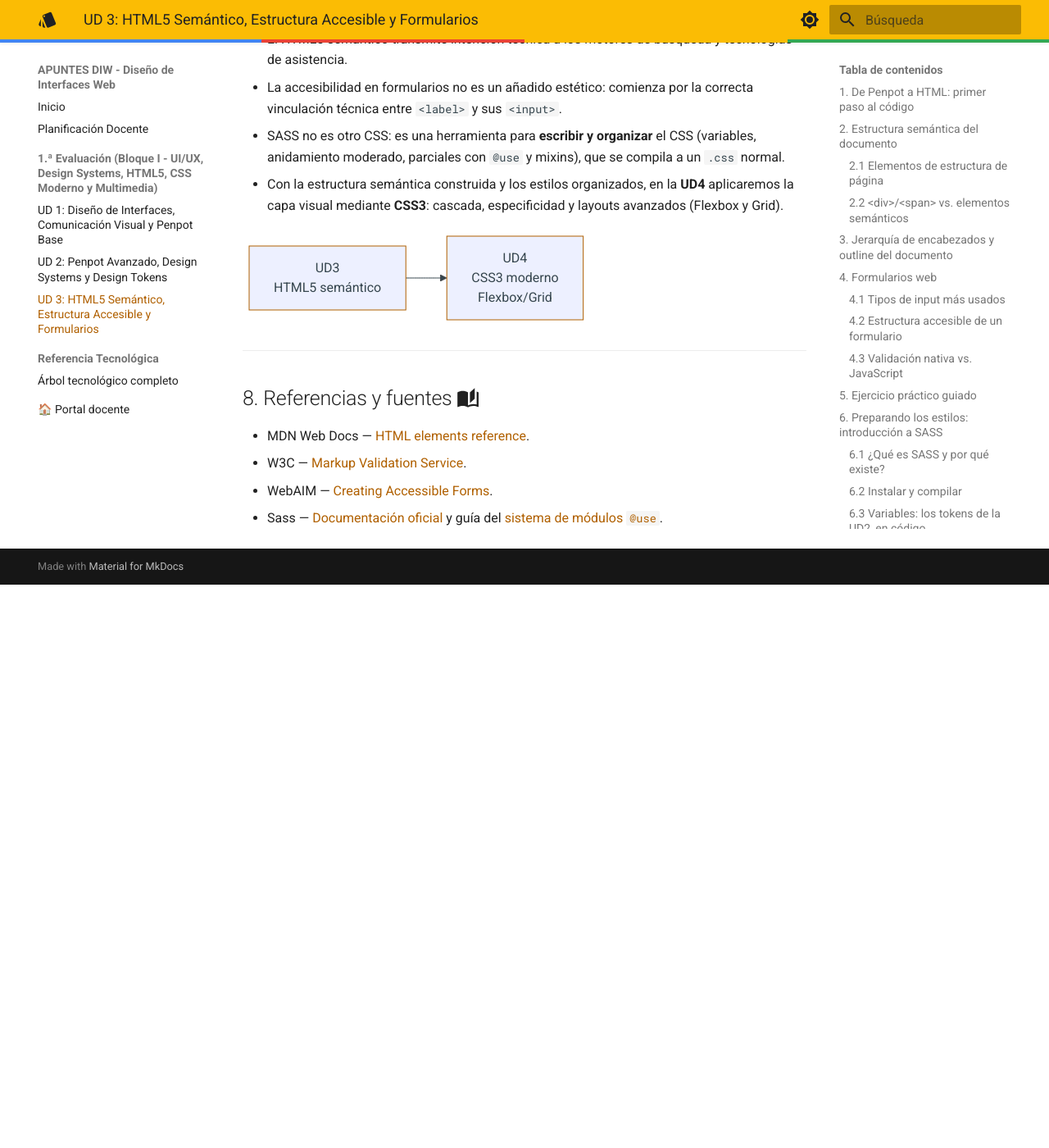
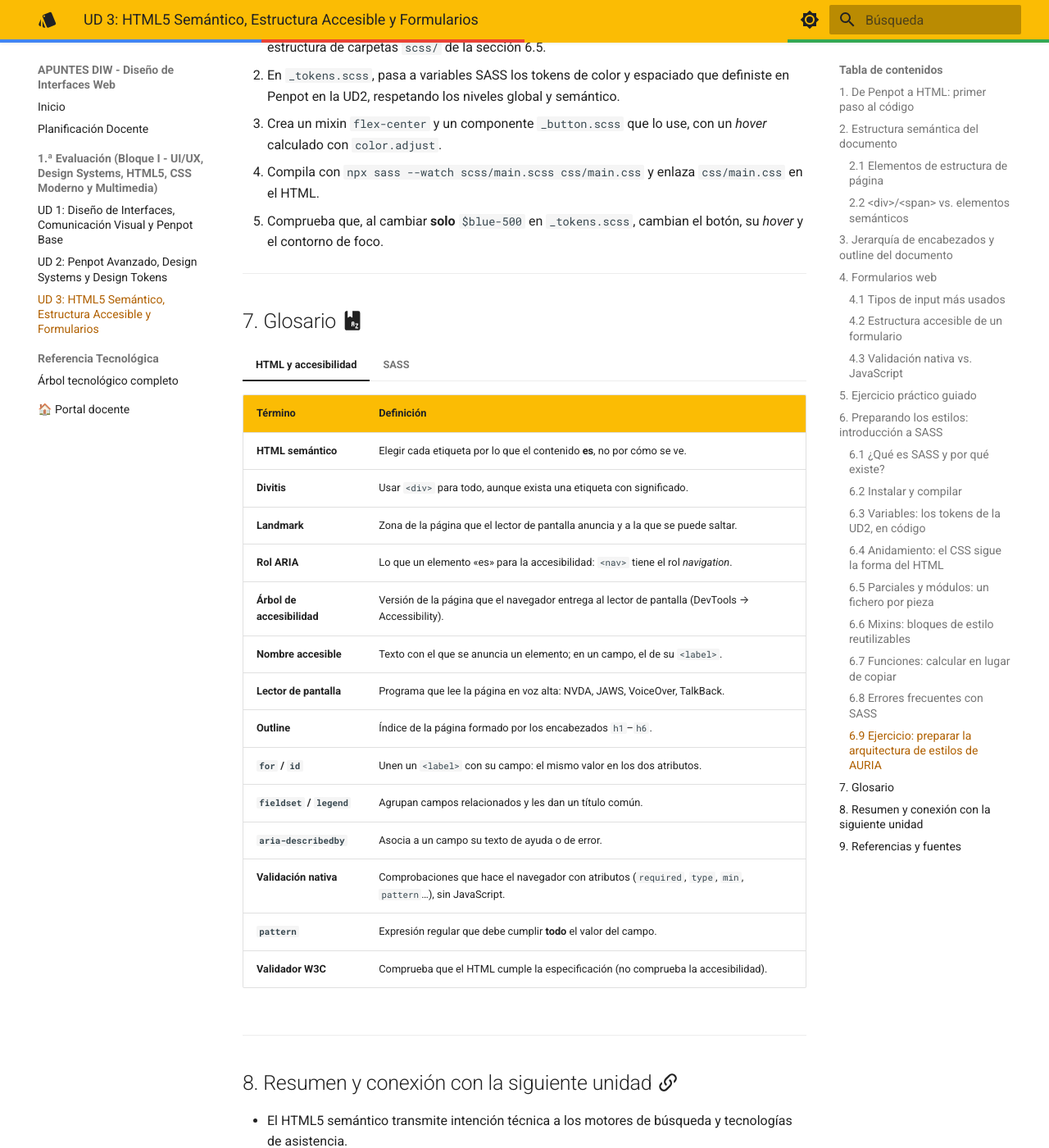
Before and after one commit to jmfiorisies/diw, an MkDocs documentation site: the page built from docs/unidades/ud03.md, in a window 1280 px wide and 1400 px high, scrolled down 11405 px. Shown: the whole window at 82% size. Built offline with MkDocs 1.6.1 and Material for MkDocs 9.7.7, drawn with Linux system fonts in a browser that asks for light colours; before the commit the page ends 12118 px from its top, so only the background shows below that; some of the changed text lies outside the part shown.

Commit message:
UD1-UD3: presentaciones en PDF y mejoras en la UD3
- Botón de descarga de la presentación de clase (PDF) al inicio de UD1, UD2 y UD3
- UD3: nota sobre el marco legal de accesibilidad (RD 1112/2018 y Ley 11/2023)
- UD3: glosario de HTML/accesibilidad y de SASS
- UD3: mixin focus-visible con el token de marca; @import se elimina en Dart Sass 3.0

Co-Authored-By: Claude Opus 5.5 <noreply@anthropic.com>

````diff
--- a/docs/stylesheets/extra.css
+++ b/docs/stylesheets/extra.css
@@ -24,3 +24,14 @@
   font-weight: 700;
 }
 .md-typeset table:not([class]) tr:hover { background-color: color-mix(in srgb, var(--asig) 6%, transparent); }
+
+/* Presentación de clase (PDF) al inicio de cada unidad */
+.md-typeset .presentacion {
+  display: flex; flex-wrap: wrap; align-items: center; justify-content: space-between; gap: .6rem 1rem;
+  padding: .8rem 1rem; margin: 1rem 0;
+  border: 1px solid color-mix(in srgb, var(--asig) 60%, transparent); border-radius: .4rem;
+  background: color-mix(in srgb, var(--asig) 10%, transparent);
+}
+.md-typeset .presentacion p { margin: 0; }
+.md-typeset .presentacion .md-button { margin: 0; }
+.md-typeset .presentacion__icono { color: var(--md-accent-fg-color); }
--- a/docs/unidades/ud03.md
+++ b/docs/unidades/ud03.md
@@ -1,4 +1,10 @@
 # UD3 · HTML5 Semántico, Estructura Accesible y Formularios :material-language-html5:
+
+<div class="presentacion" markdown>
+:material-presentation-play:{ .presentacion__icono } **Presentación de clase** · 45 diapositivas para seguir la unidad
+
+[:material-file-pdf-box: Abrir o descargar el PDF](../assets/presentaciones/DIW-UD3.pdf){ .md-button .md-button--primary target="_blank" }
+</div>
 
 ## 1. De Penpot a HTML: primer paso al código :material-arrow-decision-outline:
 
@@ -65,6 +71,10 @@ flowchart TD
 
 !!! warning "El peligro de la 'divitis'"
     Usar `<div>` para todo no rompe la página visualmente, pero sí destruye la **navegación por landmarks** de los lectores de pantalla. Este es el motivo por el que **RA2.a** existe como criterio independiente. Lo evaluaremos en profundidad en la auditoría de accesibilidad del **RA5** (UD9-UD10).
+
+!!! info "La accesibilidad también es ley"
+    En España, el **RD 1112/2018** obliga a que las webs y apps del sector público sean accesibles. Además, desde el **28 de junio de 2025** la **Ley 11/2023** (que incorpora el Acta Europea de Accesibilidad, Directiva (UE) 2019/882) extiende la obligación a servicios privados como el **comercio electrónico**, la banca o el transporte, salvo las microempresas. Una tienda online como AURIA está, por tanto, obligada.
+
 
 ---
 
@@ -312,7 +322,7 @@ proyecto/
 ```
 
 !!! info "`@use` en lugar de `@import`"
-    En tutoriales antiguos verás `@import`. Está **obsoleto** en SASS y desaparecerá en la próxima versión del compilador. Con `@use`, cada fichero declara qué necesita, y las variables no se mezclan entre ficheros sin querer. Sin `as *`, se usan con prefijo: `tokens.$space-md`.
+    En tutoriales antiguos verás `@import`. Está **obsoleto** desde Dart Sass 1.80 y se eliminará en Dart Sass 3.0. Con `@use`, cada fichero declara qué necesita, y las variables no se mezclan entre ficheros sin querer. Sin `as *`, se usan con prefijo: `tokens.$space-md`.
 
 ### 6.6 Mixins: bloques de estilo reutilizables
 
@@ -327,9 +337,11 @@ Un **mixin** es un bloque de declaraciones con nombre que puedes "pegar" donde q
   gap: $gap;
 }
 
+@use 'tokens' as *;
+
 @mixin focus-visible {
   &:focus-visible {
-    outline: 3px solid #1E88E5;
+    outline: 3px solid $color-brand-primary;
     outline-offset: 2px;
   }
 }
@@ -390,11 +402,53 @@ Así el color de *hover* **depende** del color de marca: si cambia el azul, el *
 2. En `_tokens.scss`, pasa a variables SASS los tokens de color y espaciado que definiste en Penpot en la UD2, respetando los niveles global y semántico.
 3. Crea un mixin `flex-center` y un componente `_button.scss` que lo use, con un *hover* calculado con `color.adjust`.
 4. Compila con `npx sass --watch scss/main.scss css/main.css` y enlaza `css/main.css` en el HTML.
-5. Comprueba que, al cambiar **solo** `$blue-500` en `_tokens.scss`, cambian el botón y su *hover*.
+5. Comprueba que, al cambiar **solo** `$blue-500` en `_tokens.scss`, cambian el botón, su *hover* y el contorno de foco.
 
 ---
 
-## 7. Resumen y conexión con la siguiente unidad :material-link-variant:
+## 7. Glosario :material-book-alphabet:
+
+=== "HTML y accesibilidad"
+
+    | Término | Definición |
+    | --- | --- |
+    | **HTML semántico** | Elegir cada etiqueta por lo que el contenido **es**, no por cómo se ve. |
+    | **Divitis** | Usar `<div>` para todo, aunque exista una etiqueta con significado. |
+    | **Landmark** | Zona de la página que el lector de pantalla anuncia y a la que se puede saltar. |
+    | **Rol ARIA** | Lo que un elemento «es» para la accesibilidad: `<nav>` tiene el rol *navigation*. |
+    | **Árbol de accesibilidad** | Versión de la página que el navegador entrega al lector de pantalla (DevTools → Accessibility). |
+    | **Nombre accesible** | Texto con el que se anuncia un elemento; en un campo, el de su `<label>`. |
+    | **Lector de pantalla** | Programa que lee la página en voz alta: NVDA, JAWS, VoiceOver, TalkBack. |
+    | **Outline** | Índice de la página formado por los encabezados `h1`–`h6`. |
+    | **`for` / `id`** | Unen un `<label>` con su campo: el mismo valor en los dos atributos. |
+    | **`fieldset` / `legend`** | Agrupan campos relacionados y les dan un título común. |
+    | **`aria-describedby`** | Asocia a un campo su texto de ayuda o de error. |
+    | **Validación nativa** | Comprobaciones que hace el navegador con atributos (`required`, `type`, `min`, `pattern`…), sin JavaScript. |
+    | **`pattern`** | Expresión regular que debe cumplir **todo** el valor del campo. |
+    | **Validador W3C** | Comprueba que el HTML cumple la especificación (no comprueba la accesibilidad). |
+
+=== "SASS"
+
+    | Término | Definición |
+    | --- | --- |
+    | **Preprocesador** | Lenguaje que se traduce a CSS antes de llegar al navegador (SASS, Less, Stylus). |
+    | **SCSS** | Sintaxis de SASS con llaves y punto y coma; todo CSS válido es SCSS válido. |
+    | **Compilar** | Traducir los `.scss` a un `.css` que entiende el navegador. |
+    | **Dart Sass** | Compilador oficial (paquete `sass` de npm). Node Sass está abandonado. |
+    | **`--watch`** | Recompila automáticamente cada vez que guardas. |
+    | **Source map** | Fichero `.map` que enlaza el CSS compilado con su `.scss` para las DevTools. |
+    | **Variable `$`** | Valor reutilizable que solo existe al compilar. |
+    | **Custom property `--`** | Variable de CSS que vive en el navegador y puede cambiar en vivo. |
+    | **`&`** | Selector padre: «el selector en el que estoy» (`&:hover` → `.card:hover`). |
+    | **Parcial `_`** | Fichero que no se compila solo; se carga desde otro. |
+    | **`@use`** | Carga un módulo una sola vez, con espacio de nombres (`tokens.$space-md`, o sin él con `as *`). |
+    | **`@mixin` / `@include`** | Definen un bloque de declaraciones reutilizable / lo insertan. |
+    | **Función** | Devuelve un valor: `color.adjust`, `math.div` o una propia con `@function`. |
+    | **`@import`** | Sistema antiguo, obsoleto: se eliminará en Dart Sass 3.0. Usa `@use`. |
+
+---
+
+## 8. Resumen y conexión con la siguiente unidad :material-link-variant:
 
 * El HTML5 semántico transmite intención técnica a los motores de búsqueda y tecnologías de asistencia.
 * La accesibilidad en formularios no es un añadido estético: comienza por la correcta vinculación técnica entre `<label>` y sus `<input>`.
@@ -409,7 +463,7 @@ flowchart LR
 
 ---
 
-## 8. Referencias y fuentes :material-book-open-page-variant:
+## 9. Referencias y fuentes :material-book-open-page-variant:
 
 * MDN Web Docs — [HTML elements reference](https://developer.mozilla.org/es/docs/Web/HTML/Element).
 * W3C — [Markup Validation Service](https://validator.w3.org/).
````
Also changed, not shown: docs/unidades/ud01.md (+6 -0 lines), docs/unidades/ud02.md (+6 -0 lines), 3 other files.
